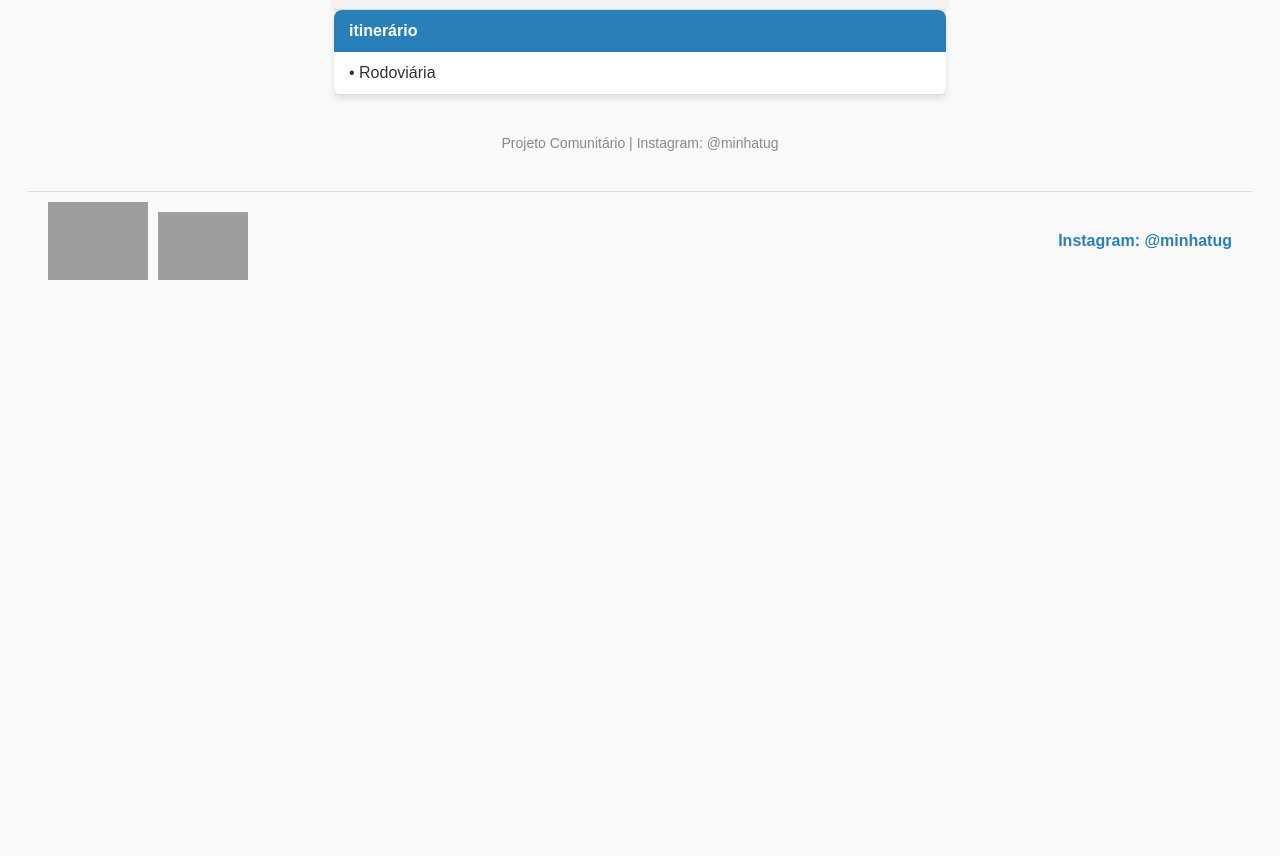
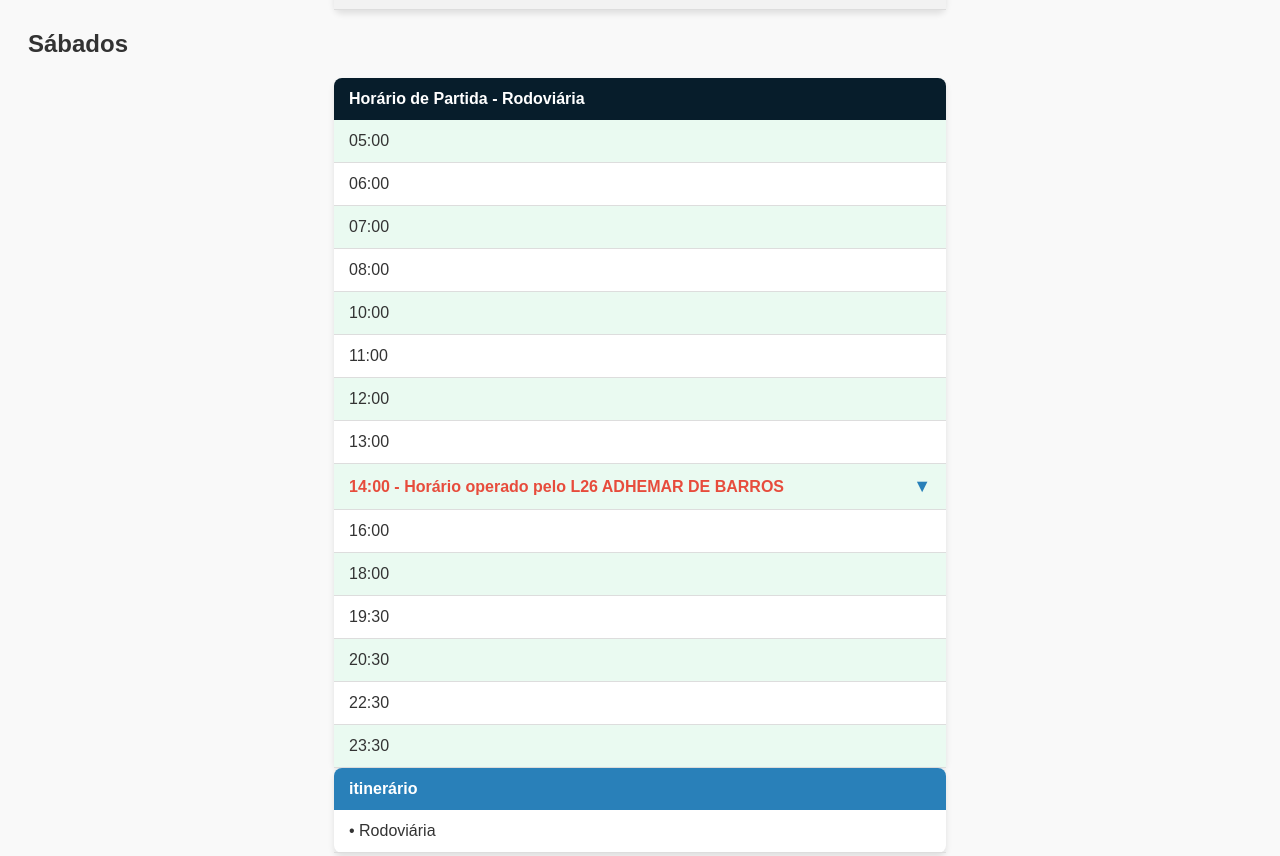
Before and after one commit to tugguara/transporte, a plain HTML site: page index.html in a window 1280 px wide. Shown: the part 1109-1965 px from the top of the page. Before the commit the page ends 1427 px from the top, so only its background shows below. Drawn offline with Linux system fonts and the light colour scheme; grey boxes are pictures that could not be loaded.

Commit message:
dias de sabado

```diff
--- a/index.html
+++ b/index.html
@@ -118,6 +118,65 @@
                 </table>
             </section>
         </main>
+        <main>
+            <section>
+                <h2>Sábados</h2>
+                <table class="table-saturday">
+                <thead>
+                    <tr>
+                    <th>Horário de Partida - Rodoviária</th>
+                    </tr>
+                <tr>
+                <td>05:00</td>
+                </tr>
+                <tr>
+                    <td>06:00</td>
+                    </tr>
+                    <tr>
+                        <td>07:00</td>
+                        </tr>
+                        <tr>
+                            <td>08:00</td>
+                            </tr>
+                            <tr>
+                                <td>10:00</td>
+                                </tr>
+                                <tr>
+                                    <td>11:00</td>
+                                    </tr>
+                                    <tr>
+                                        <td>12:00</td>
+                                        </tr>
+                                        <tr>
+                                            <td>13:00</td>
+                                            </tr>
+                                        </tr>
+                                        <tr onclick="toggleDetails(this)">
+                                            <td>
+                                                <div class="clickable">
+                                                <span class="highlight"> 14:00 -  Horário operado pelo L26 ADHEMAR DE BARROS</span>
+                                                    <span class="arrow">&#9660;</span>
+                                                </div>
+                                                <div class="details">itinerário inativo</div>
+                                            </td>
+                                        </tr>
+                                            <tr>
+                                                <td>16:00</td>
+                                                </tr>
+                                                <tr>
+                                                        <td>18:00</td>
+                                                        </tr>
+                                                        <tr>
+                                                            <td>19:30</td>
+                                                            </tr>
+                                                            <tr>
+                                                                <td>20:30</td>
+                                                                </tr>
+                                                                <td>22:30</td>
+                                                                </tr>
+                                                                <td>23:30</td>
+                                                                </tr>
+                    <thead>
                     <table>
                         <thead>
                             <tr>
--- a/style.css
+++ b/style.css
@@ -49,6 +49,42 @@ th {
     text-align: left;
     border-top-left-radius: 8px;
     border-top-right-radius: 8px;
+}
+
+/* Tabela de sábado */
+.table-saturday {
+    width: 50%; /* Ajuste a largura para manter o mesmo estilo */
+    margin: 0 auto; /* Centraliza a tabela */
+    border-collapse: collapse;
+    background-color: #fff;
+    border-radius: 8px;
+    box-shadow: 0px 4px 6px rgba(0, 0, 0, 0.1);
+}
+
+/* Estilos para cabeçalhos da tabela de sábado */
+.table-saturday th {
+    background-color: #071d2b; /* Verde */
+    color: white;
+    padding: 12px 15px;
+    text-align: left;
+    border-top-left-radius: 8px;
+    border-top-right-radius: 8px;
+}
+
+/* Estilos para células da tabela de sábado */
+.table-saturday td {
+    padding: 12px 15px;
+    text-align: left;
+    border-bottom: 1px solid #ddd;
+}
+
+/* Cores alternadas para as linhas */
+.table-saturday tr:nth-child(even) {
+    background-color: #eafaf1; /* Verde claro */
+}
+
+.table-saturday tr:nth-child(odd) {
+    background-color: #ffffff; /* Branco */
 }
 
 /* Estilos para células da tabela */
```
